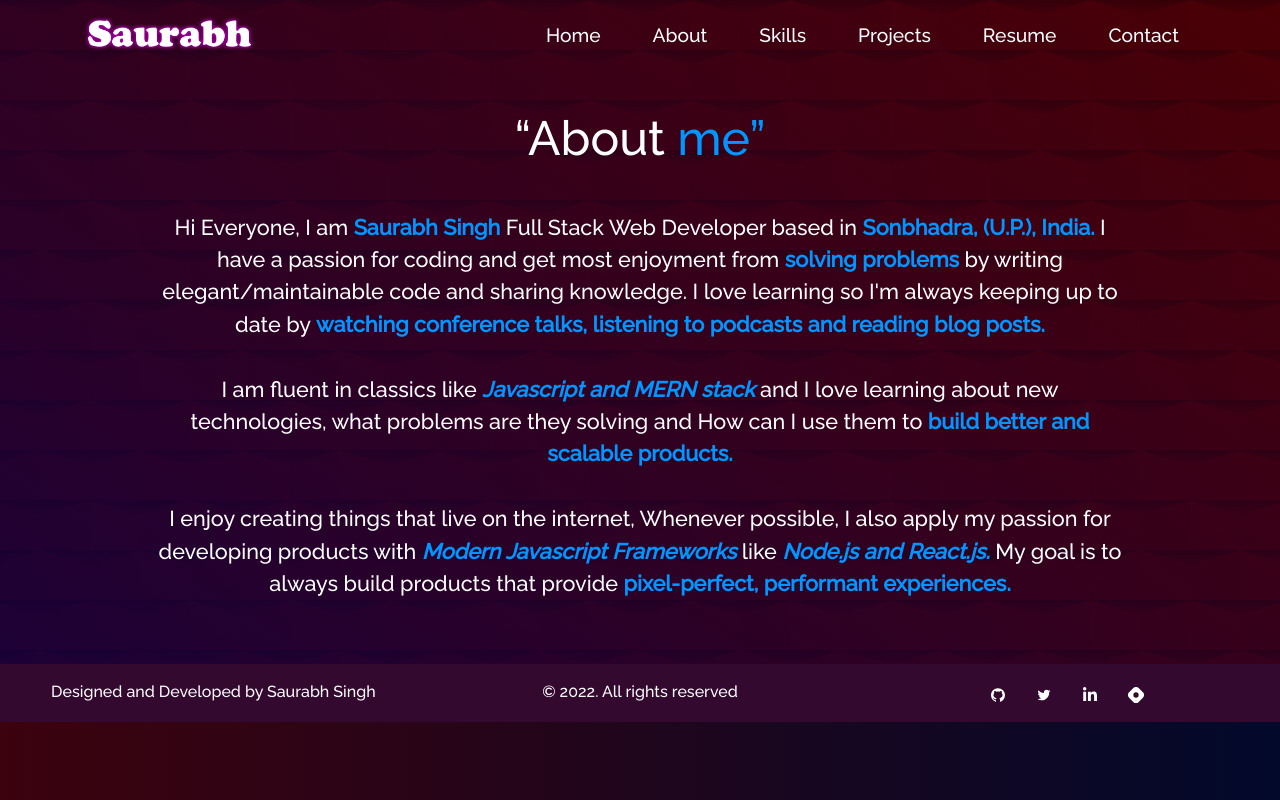
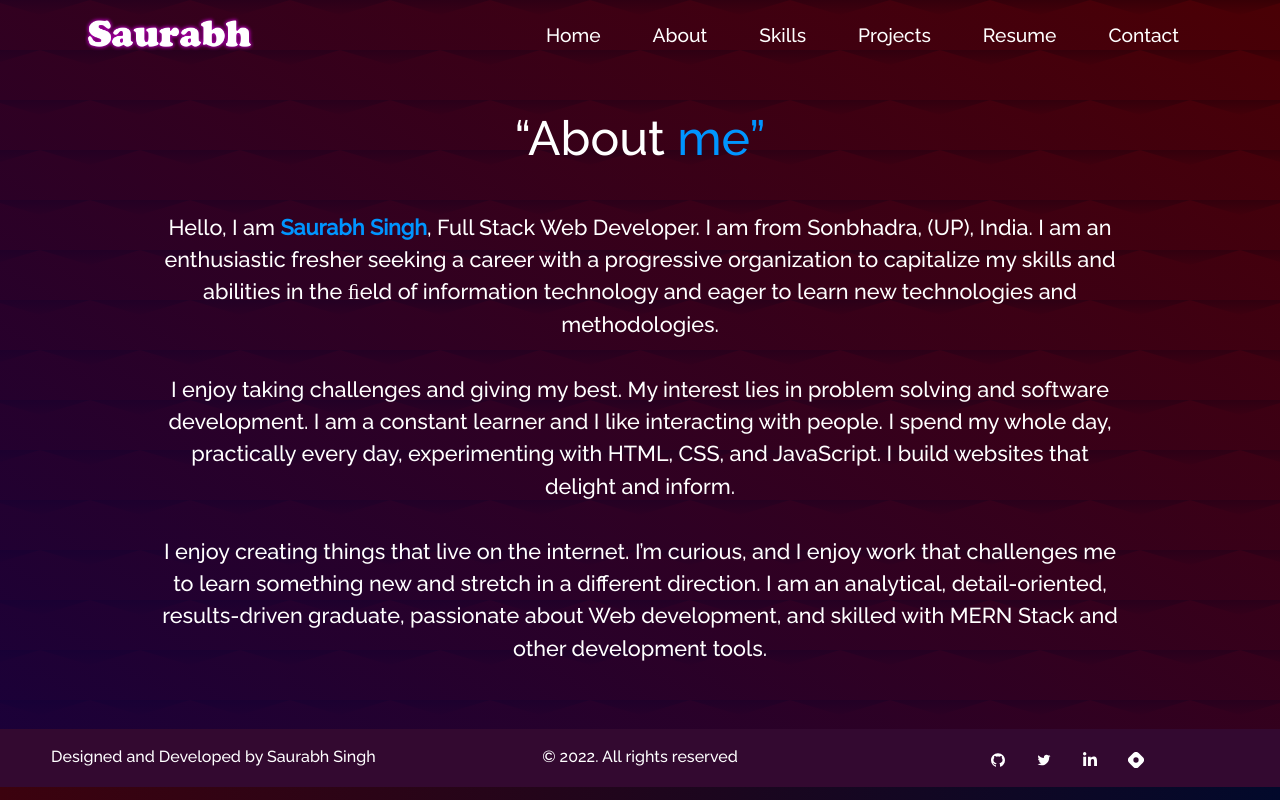
Before and after one commit to SaurabhSinghRbz/my-portfolio, a React (Create React App) app: page /about in a window 1280 px wide. Built offline with nearby package versions, Linux system fonts and the light colour scheme.

Commit message:
updating about section

```diff
--- a/src/components/About/About2.js
+++ b/src/components/About/About2.js
@@ -12,17 +12,17 @@ function About2() {
                         </h1>
                         <p className="home-about-body">
                             <span className="myabout first-about">
-                                Hi Everyone, I am <b className="purple">Saurabh Singh </b> Full Stack Web Developer based in <b className="purple">Sonbhadra, (U.P.), India. </b> I have a passion for coding and get most enjoyment from <b className="purple"> solving problems </b> by writing elegant/maintainable code and sharing knowledge. I love learning so I'm always keeping up to date by <b className="purple"> watching conference talks, listening to podcasts and reading blog posts. </b>
+                                Hello, I am <b className="purple">Saurabh Singh</b>, Full Stack Web Developer. I am from Sonbhadra, (UP), India. I am an enthusiastic fresher seeking a career with a progressive organization to capitalize my skills and abilities in the ﬁeld of information technology and eager to learn new technologies and methodologies.
                             </span>
                             <br />
                             <br />
                             <span className="myabout second-about">
-                                I am fluent in classics like <i> <b className="purple"> Javascript and MERN stack </b> </i> and I love learning about new technologies, what problems are they solving and How can I use them to <b className="purple"> build better and scalable products. </b>
+                                I enjoy taking challenges and giving my best. My interest lies in problem solving and software development. I am a constant learner and I like interacting with people. I spend my whole day, practically every day, experimenting with HTML, CSS, and JavaScript. I build websites that delight and inform.
                             </span>
                             <br />
                             <br />
                             <span className="myabout third-about">
-                                I enjoy creating things that live on the internet, Whenever possible, I also apply my passion for developing products with <i> <b className="purple"> Modern Javascript Frameworks </b> </i>  like <i> <b className="purple"> Node.js and React.js. </b> </i> My goal is to always build products that provide <b className="purple"> pixel-perfect, performant experiences.</b>
+                                I enjoy creating things that live on the internet. I’m curious, and I enjoy work that challenges me to learn something new and stretch in a different direction. I am an analytical, detail-oriented, results-driven graduate, passionate about Web development, and skilled with MERN Stack and other development tools.
                             </span>
                         </p>
                     </Col>
--- a/src/components/Skill/FrontEnd.js
+++ b/src/components/Skill/FrontEnd.js
@@ -53,7 +53,7 @@ function FrontEnd() {
 
 
             <Col xs={4} md={2} className="tech-icons">
-                <>{chakraUi}</> <span>Sass</span>
+                {/* <img src={chakraUi} style={{ fontSize: "5em !important" }} /><span>Sass</span> */}
             </Col>
 
             <Col xs={4} md={2} className="tech-icons">
```
